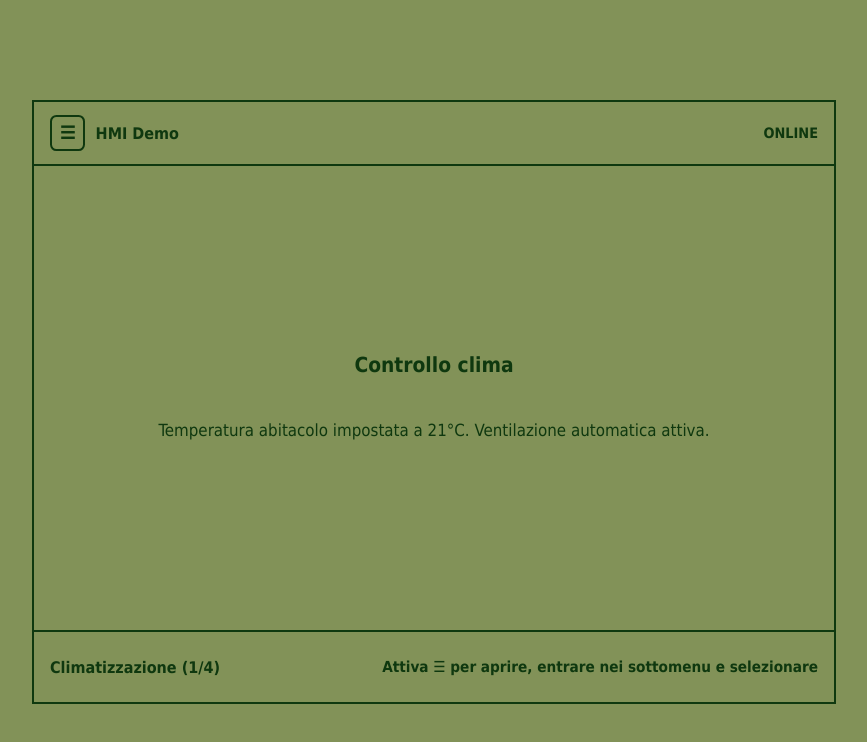
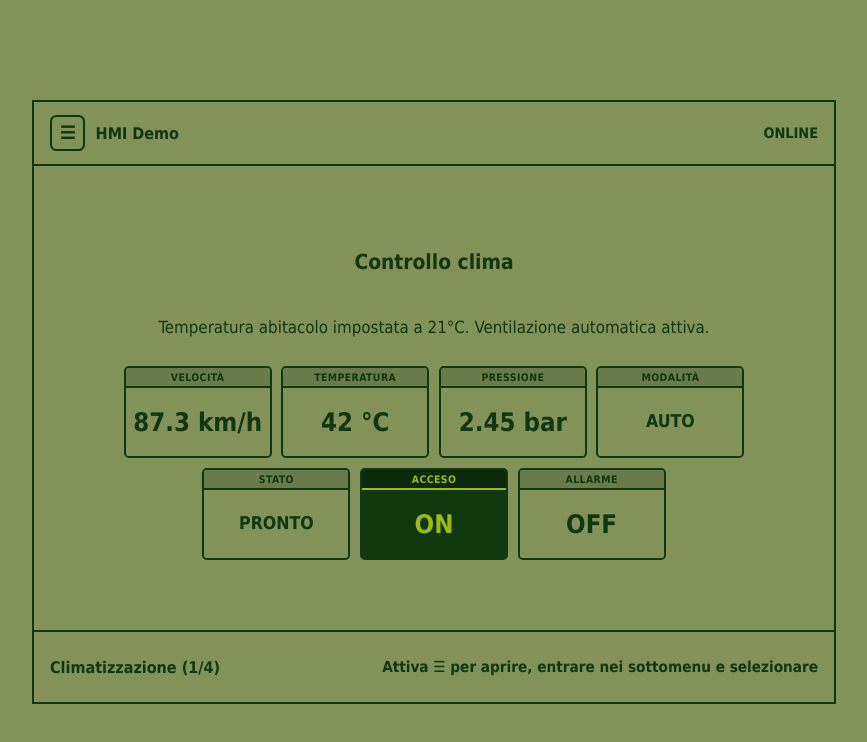
Before and after one commit to mad4j/hmi-demo, a Vue app: page / in a window 1280 px wide. Shown: the top 742 px of the page, without its empty margins (208-1075 px from the left). Built offline with nearby package versions, Linux system fonts and the light colour scheme.

Commit message:
feat: add ParameterWidget component for number, enum and boolean types
Agent-Logs-Url: https://github.com/mad4j/hmi-demo/sessions/a2fc8ded-d23e-4f55-bbc8-71548075c294

Co-authored-by: mad4j <1510799+mad4j@users.noreply.github.com>

```diff
--- a/src/App.vue
+++ b/src/App.vue
@@ -1,5 +1,6 @@
 <script setup>
 import { computed, ref } from 'vue'
+import ParameterWidget from './components/ParameterWidget.vue'
 import { load } from 'js-yaml'
 import rawMenuConfig from './config/menu.yml?raw'
 
@@ -213,7 +214,16 @@ const goToParentMenu = () => {
       </template>
       <template v-else>
         <h1>{{ currentPage.title }}</h1>
-        <p>{{ currentPage.content }}</p>
+        <p v-if="currentPage.content">{{ currentPage.content }}</p>
+        <div class="widget-grid">
+          <ParameterWidget name="Velocità" :value="87.3" type="number" unit="km/h" :precision="1" />
+          <ParameterWidget name="Temperatura" :value="42" type="number" unit="°C" />
+          <ParameterWidget name="Pressione" :value="2.45" type="number" unit="bar" :precision="2" />
+          <ParameterWidget name="Modalità" :value="'AUTO'" type="enum" />
+          <ParameterWidget name="Stato" :value="'PRONTO'" type="enum" />
+          <ParameterWidget name="Acceso" :value="true" type="boolean" />
+          <ParameterWidget name="Allarme" :value="false" type="boolean" />
+        </div>
       </template>
     </main>
 
@@ -348,4 +358,13 @@ h1 {
 p {
   max-width: 60ch;
 }
+
+.widget-grid {
+  display: flex;
+  flex-wrap: wrap;
+  gap: 0.6rem;
+  justify-content: center;
+  align-items: flex-start;
+  width: 100%;
+}
 </style>
--- /dev/null
+++ b/src/components/ParameterWidget.vue
@@ -0,0 +1,108 @@
+<script setup>
+import { computed } from 'vue'
+
+const props = defineProps({
+  name: {
+    type: String,
+    required: true,
+  },
+  value: {
+    required: true,
+  },
+  type: {
+    type: String,
+    default: 'number',
+    validator: (v) => ['number', 'enum', 'boolean'].includes(v),
+  },
+  unit: {
+    type: String,
+    default: '',
+  },
+  precision: {
+    type: Number,
+    default: null,
+  },
+})
+
+const displayValue = computed(() => {
+  if (props.type === 'boolean') {
+    return props.value ? 'ON' : 'OFF'
+  }
+  if (props.type === 'number') {
+    const num = Number(props.value)
+    const formatted =
+      props.precision !== null && !Number.isNaN(num)
+        ? num.toFixed(props.precision)
+        : String(props.value)
+    return props.unit ? `${formatted} ${props.unit}` : formatted
+  }
+  return String(props.value ?? '—')
+})
+
+const isActive = computed(() => props.type === 'boolean' && Boolean(props.value))
+</script>
+
+<template>
+  <div class="param-widget" :class="{ 'param-widget--active': isActive, [`param-widget--${type}`]: true }">
+    <div class="param-name">{{ name }}</div>
+    <div class="param-value">{{ displayValue }}</div>
+  </div>
+</template>
+
+<style scoped>
+.param-widget {
+  display: flex;
+  flex-direction: column;
+  width: 9rem;
+  min-height: 5.5rem;
+  border: 2px solid #0f380f;
+  border-radius: 0.3rem;
+  overflow: hidden;
+  background: #829258;
+  color: #0f380f;
+}
+
+.param-name {
+  flex: 0 0 auto;
+  padding: 0.2rem 0.45rem;
+  font-size: 0.65rem;
+  font-weight: 700;
+  letter-spacing: 0.04em;
+  text-transform: uppercase;
+  border-bottom: 2px solid #0f380f;
+  background: #6a7a48;
+  white-space: nowrap;
+  overflow: hidden;
+  text-overflow: ellipsis;
+}
+
+.param-value {
+  flex: 1 1 auto;
+  display: flex;
+  align-items: center;
+  justify-content: center;
+  padding: 0.3rem 0.45rem;
+  font-size: 1.6rem;
+  font-weight: 700;
+  line-height: 1.1;
+  text-align: center;
+  word-break: break-all;
+}
+
+/* Boolean widget: invert colours when active (true) */
+.param-widget--boolean.param-widget--active {
+  background: #0f380f;
+  color: #9bbc0f;
+}
+
+.param-widget--boolean.param-widget--active .param-name {
+  background: #0a2a0a;
+  border-bottom-color: #9bbc0f;
+  color: #9bbc0f;
+}
+
+/* Enum widget: slightly smaller value text to fit longer labels */
+.param-widget--enum .param-value {
+  font-size: 1.1rem;
+}
+</style>
```
